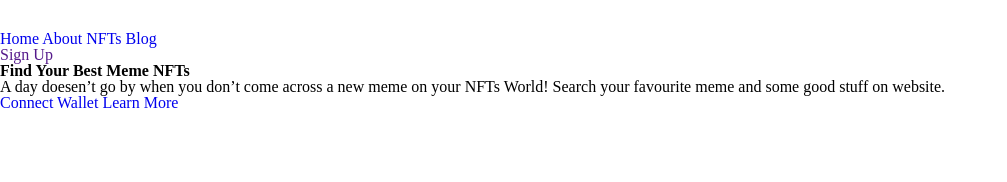
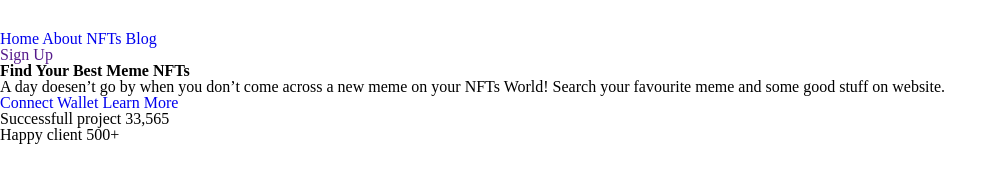
Before and after one commit to sanusimd/nft-Landing-Page, a plain HTML site: page index.html in a window 1280 px wide. Shown: the whole page, without its empty margins (0-1007 px from the left). Drawn offline with Linux system fonts and the light colour scheme.

Commit message:
hero content

```diff
--- a/index.html
+++ b/index.html
@@ -41,12 +41,20 @@
               <a href="#" class="cta-btn">Connect Wallet</a>
               <a href="#" class="cta-btn-2">Learn More</a>
             </div>
+            <div class="customer-prove-wrapper">
+              <div class="project-wrapper">
+                <span class="">Successfull project</span>
+                <span class>33,565</span>
+              </div>
+              <div class="client-wrapper">
+                <span class="">Happy client</span>
+                <span class>500+</span>
+              </div>
+            </div>
           </div>
           <div class="hero-box-right">
             <div class="nft-image-box">
-              <div class="nft-image">
-                <!-- <img src="/images/Rectangle 5380.png" alt="" srcset="" /> -->
-              </div>
+              <div class="nft-image"></div>
             </div>
           </div>
         </div>
```
